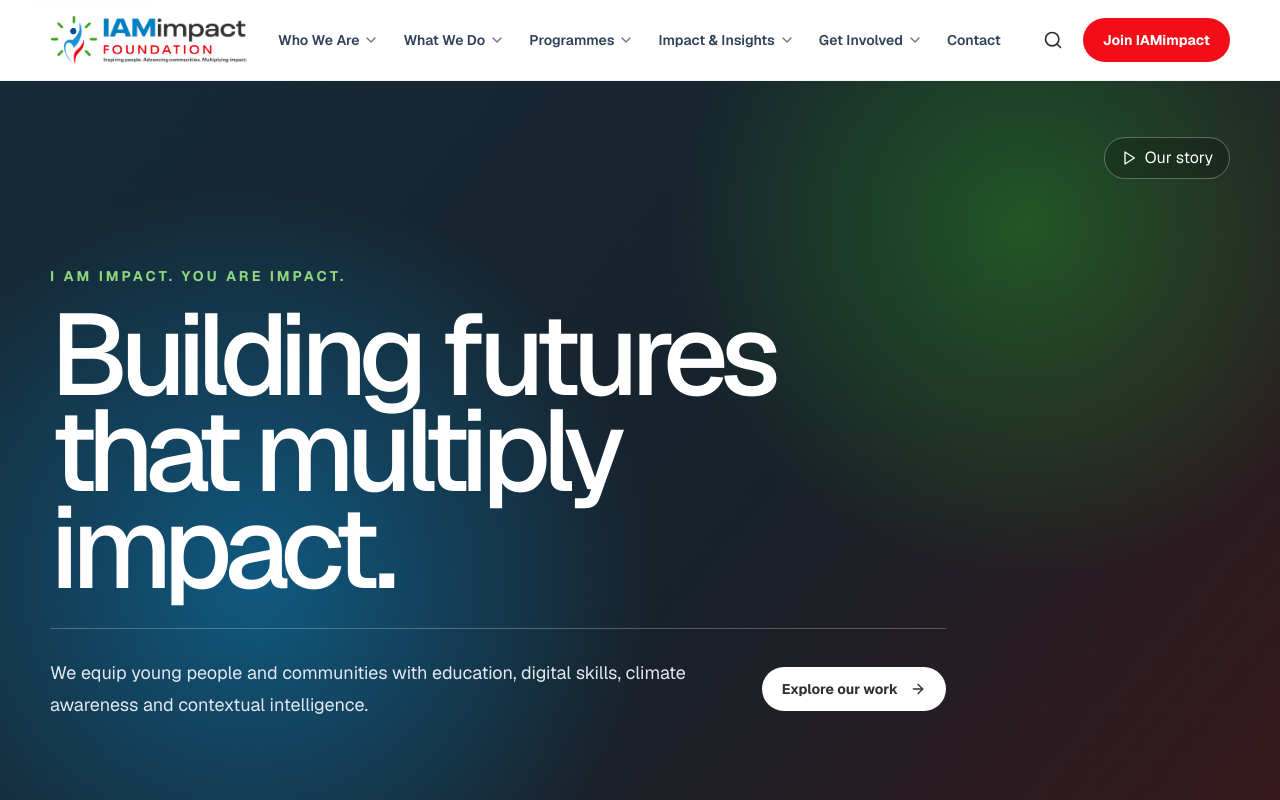
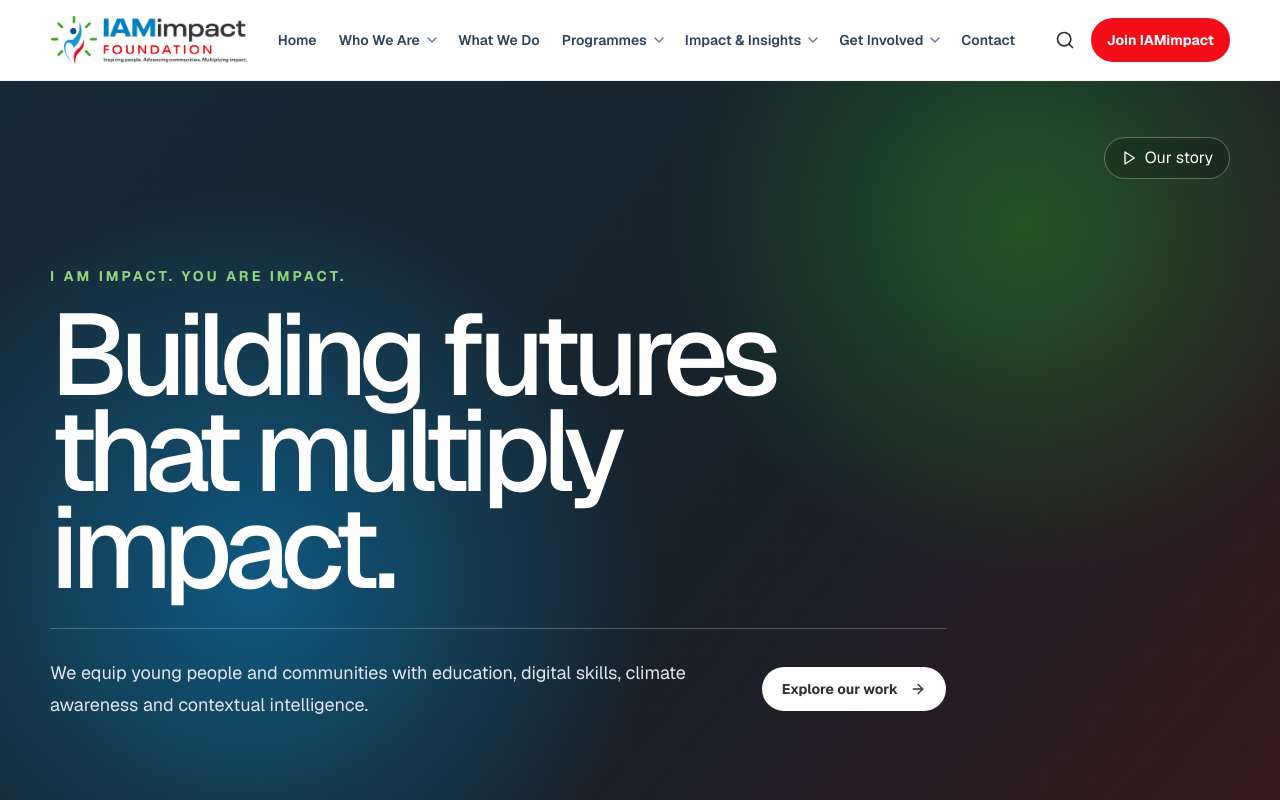
Before and after one commit to Octalve/IAMimpact-Foundation, a Next.js app: page / in a window 1280 px wide. Shown: the top 800 px of the page. Built offline with nearby package versions, Linux system fonts and the light colour scheme.

Commit message:
Fix duplicate navigation keys

```diff
--- a/components/layout/Header.tsx
+++ b/components/layout/Header.tsx
@@ -24,22 +24,7 @@ const menuGroups: MenuGroup[] = [
     href: "/who-we-are",
     items: [
       { label: "About IAMimpact", href: "/who-we-are" },
-      { label: "Our Story", href: "/who-we-are#our-story" },
-      { label: "Mission, Vision & Values", href: "/who-we-are#mission-vision-values" },
       { label: "Leadership & Team", href: "/who-we-are#leadership" },
-      { label: "Our Partners", href: "/who-we-are#partners" },
-    ],
-  },
-  {
-    label: "What We Do",
-    href: "/what-we-do",
-    items: [
-      { label: "What We Do", href: "/what-we-do" },
-      { label: "Education & Future Readiness", href: "/what-we-do#education" },
-      { label: "Digital Inclusion & Innovation", href: "/what-we-do#digital-inclusion" },
-      { label: "Climate & Sustainable Communities", href: "/what-we-do#climate" },
-      { label: "Leadership & Contextual Intelligence", href: "/what-we-do#leadership" },
-      { label: "Community Development & Service", href: "/what-we-do#community-development" },
     ],
   },
   {
@@ -49,23 +34,30 @@ const menuGroups: MenuGroup[] = [
     items: [
       {
         label: "IAM Future Schools",
-        href: "/programmes#iam-future-schools",
-        description: "Preparing young people for learning, work and the future.",
+        href: "/programmes/future-schools",
+        description:
+          "Preparing young people for learning, work and the future.",
       },
       {
         label: "IAM Digital",
-        href: "/programmes#iam-digital",
-        description: "Expanding access to useful digital skills and innovation.",
+        href: "/programmes/iam-digital",
+        description:
+          "Expanding access to useful digital skills and innovation.",
       },
       {
         label: "IAM Contextual Intelligence",
-        href: "/programmes#iam-contextual-intelligence",
-        description: "Building thoughtful leaders who understand their communities.",
+        href: "/programmes/contextual-intelligence",
+        description:
+          "Building thoughtful leaders who understand their communities.",
       },
-      { label: "All Programmes", href: "/programmes" },
-      { label: "Upcoming Programmes", href: "/programmes#upcoming" },
-      { label: "Programme Locations", href: "/programmes#locations" },
-      { label: "Propose a Programme", href: "/get-involved#propose-a-programme" },
+      {
+        label: "All Programmes",
+        href: "/programmes",
+      },
+      {
+        label: "Upcoming Programmes",
+        href: "/events",
+      },
     ],
   },
   {
@@ -73,8 +65,6 @@ const menuGroups: MenuGroup[] = [
     href: "/our-impact",
     items: [
       { label: "Our Impact", href: "/our-impact" },
-      { label: "Stories of Impact", href: "/our-impact#stories" },
-      { label: "Reports & Publications", href: "/our-impact#reports" },
       { label: "Insights & News", href: "/insights" },
       { label: "Events", href: "/events" },
     ],
@@ -85,10 +75,9 @@ const menuGroups: MenuGroup[] = [
     items: [
       { label: "Get Involved", href: "/get-involved" },
       { label: "Become a Volunteer", href: "/get-involved/volunteer" },
-      { label: "Partner With Us", href: "/get-involved/partner" },
-      { label: "Sponsor a Programme", href: "/get-involved/sponsor" },
-      { label: "Donate", href: "/get-involved/donate" },
-      { label: "Careers", href: "/get-involved/careers" },
+      { label: "Partner With Us", href: "/get-involved/partnership" },
+      { label: "Sponsor a Programme", href: "/contact" },
+      { label: "Careers", href: "/contact" },
     ],
   },
 ];
@@ -136,39 +125,110 @@ export function Header() {
       ref={headerRef}
       className="sticky top-0 z-50 border-b border-black/5 bg-white/95 backdrop-blur"
     >
-      <div className="container-shell flex min-h-20 items-center justify-between gap-4">
-        <Logo />
+      <div className="container-shell flex min-h-20 items-center justify-between gap-3">
+        <div className="shrink-0">
+          <Logo />
+        </div>
 
         <nav
-          className="hidden items-center gap-1 lg:flex"
+          className="hidden min-w-0 items-center justify-center gap-0.5 xl:flex"
           aria-label="Main navigation"
         >
-          {menuGroups.map((group) => {
+          <Link
+            href="/"
+            className="shrink-0 whitespace-nowrap rounded-full px-2.5 py-3 text-sm font-semibold text-slate-700 transition hover:text-[var(--brand-blue)] 2xl:px-3"
+          >
+            Home
+          </Link>
+
+          {menuGroups.slice(0, 1).map((group) => {
             const isOpen = desktopOpen === group.label;
 
             return (
               <div
                 key={group.label}
-                className="relative"
+                className="relative shrink-0"
                 onMouseEnter={() => setDesktopOpen(group.label)}
                 onMouseLeave={() => setDesktopOpen(null)}
               >
                 <div className="flex items-center">
                   <Link
                     href={group.href}
-                    className="rounded-l-full py-3 pl-3 text-sm font-semibold text-slate-700 transition hover:text-[var(--brand-blue)]"
+                    className="whitespace-nowrap rounded-l-full py-3 pl-2.5 text-sm font-semibold text-slate-700 transition hover:text-[var(--brand-blue)] 2xl:pl-3"
                     onFocus={() => setDesktopOpen(group.label)}
                   >
                     {group.label}
                   </Link>
+
                   <button
                     type="button"
-                    className="rounded-r-full py-3 pl-1 pr-2 text-slate-500 transition hover:text-[var(--brand-blue)]"
+                    className="rounded-r-full py-3 pl-1 pr-1.5 text-slate-500 transition hover:text-[var(--brand-blue)] 2xl:pr-2"
                     aria-label={`Open ${group.label} menu`}
                     aria-expanded={isOpen}
-                    onClick={() =>
-                      setDesktopOpen(isOpen ? null : group.label)
-                    }
+                    onClick={() => setDesktopOpen(isOpen ? null : group.label)}
+                  >
+                    <ChevronDown
+                      className={`h-4 w-4 transition-transform ${
+                        isOpen ? "rotate-180" : ""
+                      }`}
+                    />
+                  </button>
+                </div>
+
+                {isOpen && (
+                  <div className="absolute left-0 top-full w-72 pt-3">
+                    <div className="overflow-hidden rounded-3xl border border-slate-200 bg-white p-3 shadow-2xl shadow-slate-900/10">
+                      <div className="grid gap-1">
+                        {group.items.map((item) => (
+                          <Link
+                            key={`${item.label}-${item.href}`}
+                            href={item.href}
+                            onClick={() => setDesktopOpen(null)}
+                            className="rounded-xl px-4 py-3 text-sm font-semibold text-slate-700 transition hover:bg-slate-50 hover:text-[var(--brand-blue)]"
+                          >
+                            {item.label}
+                          </Link>
+                        ))}
+                      </div>
+                    </div>
+                  </div>
+                )}
+              </div>
+            );
+          })}
+
+          <Link
+            href="/what-we-do"
+            className="shrink-0 whitespace-nowrap rounded-full px-2.5 py-3 text-sm font-semibold text-slate-700 transition hover:text-[var(--brand-blue)] 2xl:px-3"
+          >
+            What We Do
+          </Link>
+
+          {menuGroups.slice(1).map((group) => {
+            const isOpen = desktopOpen === group.label;
+
+            return (
+              <div
+                key={group.label}
+                className="relative shrink-0"
+                onMouseEnter={() => setDesktopOpen(group.label)}
+                onMouseLeave={() => setDesktopOpen(null)}
+              >
+                <div className="flex items-center">
+                  <Link
+                    href={group.href}
+                    className="whitespace-nowrap rounded-l-full py-3 pl-2.5 text-sm font-semibold text-slate-700 transition hover:text-[var(--brand-blue)] 2xl:pl-3"
+                    onFocus={() => setDesktopOpen(group.label)}
+                  >
+                    {group.label}
+                  </Link>
+
+                  <button
+                    type="button"
+                    className="rounded-r-full py-3 pl-1 pr-1.5 text-slate-500 transition hover:text-[var(--brand-blue)] 2xl:pr-2"
+                    aria-label={`Open ${group.label} menu`}
+                    aria-expanded={isOpen}
+                    onClick={() => setDesktopOpen(isOpen ? null : group.label)}
                   >
                     <ChevronDown
                       className={`h-4 w-4 transition-transform ${
@@ -183,7 +243,9 @@ export function Header() {
                     className={
                       group.featured
                         ? "absolute left-1/2 top-full w-[min(760px,90vw)] -translate-x-1/2 pt-3"
-                        : "absolute left-0 top-full w-72 pt-3"
+                        : group.label === "Get Involved"
+                          ? "absolute right-0 top-full w-72 pt-3"
+                          : "absolute left-0 top-full w-72 pt-3"
                     }
                   >
                     <div className="overflow-hidden rounded-3xl border border-slate-200 bg-white p-3 shadow-2xl shadow-slate-900/10">
@@ -193,10 +255,11 @@ export function Header() {
                             <p className="text-xs font-bold uppercase tracking-[0.18em] text-white/70">
                               Featured programmes
                             </p>
+
                             <div className="mt-3 grid gap-1">
                               {group.items.slice(0, 3).map((item) => (
                                 <Link
-                                  key={item.href}
+                                  key={`${item.label}-${item.href}`}
                                   href={item.href}
                                   onClick={() => setDesktopOpen(null)}
                                   className="rounded-xl p-3 transition hover:bg-white/10"
@@ -204,21 +267,26 @@ export function Header() {
                                   <span className="block font-bold">
                                     {item.label}
                                   </span>
-                                  <span className="mt-1 block text-xs leading-5 text-white/75">
-                                    {item.description}
-                                  </span>
+
+                                  {item.description && (
+                                    <span className="mt-1 block text-xs leading-5 text-white/75">
+                                      {item.description}
+                                    </span>
+                                  )}
                                 </Link>
                               ))}
                             </div>
                           </div>
+
                           <div className="p-2">
                             <p className="px-3 pt-2 text-xs font-bold uppercase tracking-[0.18em] text-slate-400">
                               Explore
                             </p>
+
                             <div className="mt-2 grid gap-1">
                               {group.items.slice(3).map((item) => (
                                 <Link
-                                  key={item.href}
+                                  key={`${item.label}-${item.href}`}
                                   href={item.href}
                                   onClick={() => setDesktopOpen(null)}
                                   className="rounded-xl px-3 py-3 text-sm font-semibold text-slate-700 transition hover:bg-slate-50 hover:text-[var(--brand-blue)]"
@@ -233,7 +301,7 @@ export function Header() {
                         <div className="grid gap-1">
                           {group.items.map((item) => (
                             <Link
-                              key={item.href}
+                              key={`${item.label}-${item.href}`}
                               href={item.href}
                               onClick={() => setDesktopOpen(null)}
                               className="rounded-xl px-4 py-3 text-sm font-semibold text-slate-700 transition hover:bg-slate-50 hover:text-[var(--brand-blue)]"
@@ -252,23 +320,24 @@ export function Header() {
 
           <Link
             href="/contact"
-            className="rounded-full px-3 py-3 text-sm font-semibold text-slate-700 transition hover:text-[var(--brand-blue)]"
+            className="shrink-0 whitespace-nowrap rounded-full px-2.5 py-3 text-sm font-semibold text-slate-700 transition hover:text-[var(--brand-blue)] 2xl:px-3"
           >
             Contact
           </Link>
         </nav>
 
-        <div className="hidden items-center gap-2 lg:flex">
+        <div className="hidden shrink-0 items-center gap-1.5 xl:flex 2xl:gap-2">
           <Link
             href="/search"
             aria-label="Search"
-            className="rounded-full p-3 hover:bg-slate-100"
+            className="rounded-full p-2.5 transition hover:bg-slate-100"
           >
             <Search className="h-5 w-5" />
           </Link>
+
           <Link
             href="/get-involved"
-            className="rounded-full bg-[var(--brand-red)] px-5 py-3 text-sm font-bold text-white hover:bg-[#c90b14]"
+            className="whitespace-nowrap rounded-full bg-[var(--brand-red)] px-4 py-3 text-sm font-bold text-white transition hover:bg-[#c90b14] 2xl:px-5"
           >
             Join IAMimpact
           </Link>
@@ -276,20 +345,26 @@ export function Header() {
 
         <button
           type="button"
-          className="rounded-full p-3 lg:hidden"
+          className="shrink-0 rounded-full p-3 xl:hidden"
           onClick={() => setMobileOpen((current) => !current)}
           aria-expanded={mobileOpen}
           aria-controls="mobile-menu"
-          aria-label="Toggle menu"
+          aria-label={
+            mobileOpen ? "Close navigation menu" : "Open navigation menu"
+          }
         >
-          {mobileOpen ? <X /> : <Menu />}
+          {mobileOpen ? (
+            <X className="h-6 w-6" />
+          ) : (
+            <Menu className="h-6 w-6" />
+          )}
         </button>
       </div>
 
       {mobileOpen && (
         <nav
           id="mobile-menu"
-          className="max-h-[calc(100vh-5rem)] overflow-y-auto border-t border-slate-200 bg-white px-4 py-5 lg:hidden"
+          className="max-h-[calc(100vh-5rem)] overflow-y-auto border-t border-slate-200 bg-white px-4 py-5 xl:hidden"
           aria-label="Mobile navigation"
         >
           <div className="container-shell grid gap-1">
@@ -301,7 +376,7 @@ export function Header() {
               Home
             </Link>
 
-            {menuGroups.map((group) => {
+            {menuGroups.slice(0, 1).map((group) => {
               const isOpen = mobileSection === group.label;
 
               return (
@@ -314,10 +389,13 @@ export function Header() {
                     >
                       {group.label}
                     </Link>
+
                     <button
                       type="button"
                       className="p-3"
-                      aria-label={`Open ${group.label} menu`}
+                      aria-label={`${isOpen ? "Close" : "Open"} ${
+                        group.label
+                      } menu`}
                       aria-expanded={isOpen}
                       onClick={() =>
                         setMobileSection(isOpen ? null : group.label)
@@ -335,7 +413,66 @@ export function Header() {
                     <div className="ml-4 grid gap-1 border-l border-slate-200 py-2 pl-3">
                       {group.items.map((item) => (
                         <Link
-                          key={item.href}
+                          key={`${item.label}-${item.href}`}
+                          href={item.href}
+                          onClick={closeMobileMenu}
+                          className="rounded-xl px-4 py-2.5 text-sm font-medium text-slate-600 hover:bg-slate-50 hover:text-[var(--brand-blue)]"
+                        >
+                          {item.label}
+                        </Link>
+                      ))}
+                    </div>
+                  )}
+                </div>
+              );
+            })}
+
+            <Link
+              href="/what-we-do"
+              onClick={closeMobileMenu}
+              className="rounded-xl px-4 py-3 font-semibold hover:bg-slate-50"
+            >
+              What We Do
+            </Link>
+
+            {menuGroups.slice(1).map((group) => {
+              const isOpen = mobileSection === group.label;
+
+              return (
+                <div key={group.label}>
+                  <div className="flex items-center rounded-xl hover:bg-slate-50">
+                    <Link
+                      href={group.href}
+                      onClick={closeMobileMenu}
+                      className="min-w-0 flex-1 px-4 py-3 font-semibold"
+                    >
+                      {group.label}
+                    </Link>
+
+                    <button
+                      type="button"
+                      className="p-3"
+                      aria-label={`${isOpen ? "Close" : "Open"} ${
+                        group.label
+                      } menu`}
+                      aria-expanded={isOpen}
+                      onClick={() =>
+                        setMobileSection(isOpen ? null : group.label)
+                      }
+                    >
+                      <ChevronDown
+                        className={`h-5 w-5 transition-transform ${
+                          isOpen ? "rotate-180" : ""
+                        }`}
+                      />
+                    </button>
+                  </div>
+
+                  {isOpen && (
+                    <div className="ml-4 grid gap-1 border-l border-slate-200 py-2 pl-3">
+                      {group.items.map((item) => (
+                        <Link
+                          key={`${item.label}-${item.href}`}
                           href={item.href}
                           onClick={closeMobileMenu}
                           className="rounded-xl px-4 py-2.5 text-sm font-medium text-slate-600 hover:bg-slate-50 hover:text-[var(--brand-blue)]"
@@ -356,6 +493,7 @@ export function Header() {
             >
               Contact
             </Link>
+
             <Link
               href="/search"
               onClick={closeMobileMenu}
@@ -364,6 +502,7 @@ export function Header() {
               <Search className="h-5 w-5" />
               Search
             </Link>
+
             <Link
               href="/get-involved"
               onClick={closeMobileMenu}
```
